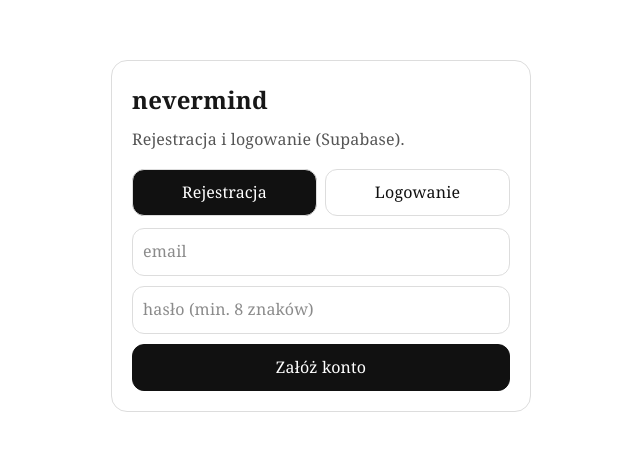
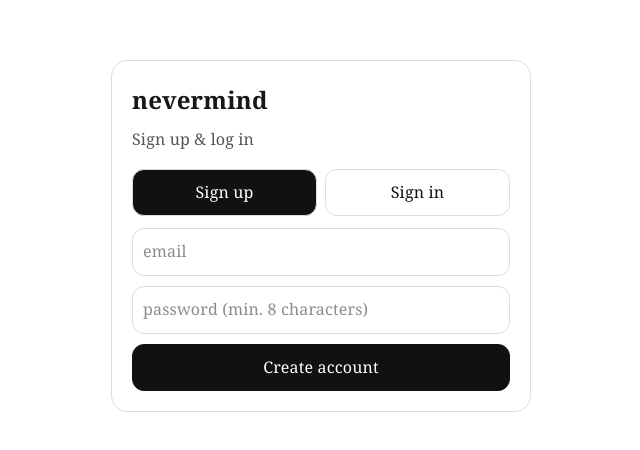
Before and after one commit to zczarneckait-tech/nevermindu, a Next.js app: page /auth in a window 1280 px wide. Shown: the part 164-614 px from the top of the page, without its empty margins (319-959 px from the left). Built offline with nearby package versions, Linux system fonts and the light colour scheme; no server answers.

Commit message:
English UI

```diff
--- a/app/app/page.tsx
+++ b/app/app/page.tsx
@@ -141,15 +141,15 @@ export default function AppPage() {
       <div className="max-w-6xl mx-auto p-5">
         <div className="mb-5 flex items-center justify-between">
           <div>
-            <h1 className="text-2xl font-bold">Twoje czaty z uczuciami</h1>
-            <p className="text-sm opacity-80">Pisz, “wyślij”, wracaj kiedy chcesz.</p>
+            <h1 className="text-2xl font-bold">Your emotional chats</h1>
+            <p className="text-sm opacity-80">Write. “Send”. Come back whenever you want</p>
           </div>
 
           <button
             onClick={logout}
             className="rounded-2xl px-4 py-2 text-sm border border-[#E7D9CC] bg-white/70 hover:bg-white transition shadow-sm"
           >
-            Wyloguj
+            Log out
           </button>
         </div>
 
@@ -160,7 +160,7 @@ export default function AppPage() {
               <div className="flex gap-2">
                 <input
                   className="flex-1 rounded-2xl px-4 py-2 border border-[#E7D9CC] bg-white outline-none focus:ring-2 focus:ring-[#D7BBAA]"
-                  placeholder="Nowa kategoria (np. tęsknota)"
+                  placeholder="New category (e.g. longing)"
                   value={newCategoryTitle}
                   onChange={(e) => setNewCategoryTitle(e.target.value)}
                   onKeyDown={(e) => e.key === "Enter" && addCategory()}
@@ -168,7 +168,7 @@ export default function AppPage() {
                 <button
                   className="rounded-2xl px-4 py-2 bg-[#6B4632] text-white hover:bg-[#5A3B2A] transition shadow-sm"
                   onClick={addCategory}
-                  title="Dodaj"
+                  title="Add"
                 >
                   +
                 </button>
@@ -178,7 +178,7 @@ export default function AppPage() {
             <div className="max-h-[70vh] overflow-auto">
               {categories.length === 0 ? (
                 <div className="p-4 text-sm opacity-80">
-                  Zrób pierwszą kategorię (to będzie Twój pierwszy “czat”).
+                  Write your first message. No one receives it — this space is yours...
                 </div>
               ) : (
                 <ul className="p-2">
@@ -195,7 +195,7 @@ export default function AppPage() {
                           }`}
                         >
                           <div className="font-bold">{c.title}</div>
-                          <div className="text-xs opacity-70">Twoje miejsce na słowa.</div>
+                          <div className="text-xs opacity-70">Your space for words</div>
                         </button>
                       </li>
                     );
@@ -208,14 +208,14 @@ export default function AppPage() {
           {/* RIGHT: chat */}
           <main className="md:col-span-8 rounded-[28px] bg-white/70 border border-[#E7D9CC] shadow-sm flex flex-col overflow-hidden">
             <div className="p-4 border-b border-[#E7D9CC] bg-white/40">
-              <div className="text-sm opacity-70">Czat</div>
-              <div className="text-xl font-bold">{activeCategory ? activeCategory.title : "Wybierz kategorię"}</div>
+              <div className="text-sm opacity-70">Chat</div>
+              <div className="text-xl font-bold">{activeCategory ? activeCategory.title : "Choose a category"}</div>
             </div>
 
             <div className="flex-1 p-4 overflow-auto space-y-3">
               {activeCategoryId && messages.length === 0 ? (
                 <div className="text-sm opacity-80">
-                  Napisz pierwszą wiadomość. Nikt jej nie dostaje — to Twoja przestrzeń.
+                  Write your first message. No one receives it — this space is yours...
                 </div>
               ) : null}
 
@@ -237,7 +237,7 @@ export default function AppPage() {
               <div className="flex gap-3 items-end">
                 <textarea
                   className="flex-1 resize-none rounded-2xl px-4 py-3 border border-[#E7D9CC] bg-white outline-none focus:ring-2 focus:ring-[#D7BBAA] min-h-[52px] max-h-[160px]"
-                  placeholder="Napisz wiadomość..."
+                  placeholder="Write a message..."
                   value={draft}
                   onChange={(e) => setDraft(e.target.value)}
                   onKeyDown={(e) => {
@@ -252,13 +252,13 @@ export default function AppPage() {
                   onClick={sendFake}
                   disabled={!activeCategoryId}
                   className="rounded-2xl px-5 py-3 bg-[#6B4632] text-white hover:bg-[#5A3B2A] transition disabled:opacity-60 shadow-sm"
-                  title="Wyślij na niby"
+                  title="Send (just for you)"
                 >
                   Wyślij
                 </button>
               </div>
               <div className="mt-2 text-xs opacity-70">
-                Enter = wyślij • Shift+Enter = nowa linia
+                Enter = send • Shift+Enter = new line
               </div>
             </div>
           </main>
--- a/app/auth/page.tsx
+++ b/app/auth/page.tsx
@@ -44,7 +44,7 @@ export default function AuthPage() {
       <div style={{ width: "100%", maxWidth: 420, border: "1px solid #ddd", borderRadius: 16, padding: 20 }}>
         <h1 style={{ fontSize: 24, fontWeight: 700, marginBottom: 8 }}>nevermind</h1>
         <p style={{ marginTop: 0, marginBottom: 16, color: "#555" }}>
-          Rejestracja i logowanie (Supabase).
+          Sign up & log in
         </p>
 
         <div style={{ display: "flex", gap: 8, marginBottom: 12 }}>
@@ -61,7 +61,7 @@ export default function AuthPage() {
               cursor: "pointer",
             }}
           >
-            Rejestracja
+            Sign up
           </button>
           <button
             type="button"
@@ -76,7 +76,7 @@ export default function AuthPage() {
               cursor: "pointer",
             }}
           >
-            Logowanie
+            Sign in
           </button>
         </div>
 
@@ -90,7 +90,7 @@ export default function AuthPage() {
             style={{ padding: 10, borderRadius: 12, border: "1px solid #ddd" }}
           />
           <input
-            placeholder="hasło (min. 8 znaków)"
+            placeholder="password (min. 8 characters)"
             value={password}
             onChange={(e) => setPassword(e.target.value)}
             type="password"
@@ -110,7 +110,7 @@ export default function AuthPage() {
               opacity: loading ? 0.7 : 1,
             }}
           >
-            {loading ? "Chwila..." : mode === "signup" ? "Załóż konto" : "Zaloguj się"}
+            {loading ? "Chwila..." : mode === "signup" ? "Create account" : "Sign in"}
           </button>
         </form>
 
```
